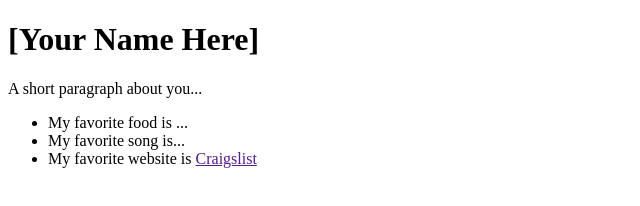
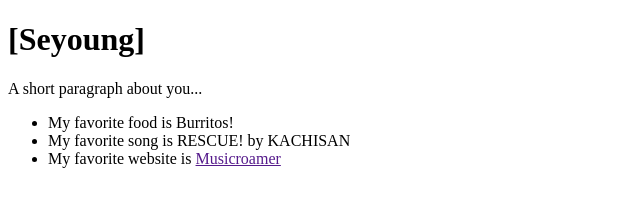
Before and after one commit to olivia625k/UIDesign1, a plain HTML site: page index.html in a window 1280 px wide. Shown: the whole page, without its empty margins (0-640 px from the left). Drawn offline with Linux system fonts and the light colour scheme.

Commit message:
Update index.html

```diff
--- a/index.html
+++ b/index.html
@@ -17,12 +17,12 @@
       <!-- <img src="https://archives.bulbagarden.net/media/upload/2/24/Spr_2c_054.png" alt="Psyduck" /> -->
 
       <!-- about me-->
-      <h1>[Your Name Here]</h1>
+      <h1>[Seyoung]</h1>
       <p class="desc">A short paragraph about you...</p>
       <ul>
-        <li>My favorite food is ...</li>
-        <li>My favorite song is...</li>
-        <li>My favorite website is <a href="">Craigslist</a></li>
+        <li>My favorite food is Burritos!</li>
+        <li>My favorite song is RESCUE! by KACHISAN</li>
+        <li>My favorite website is <a href="">Musicroamer</a></li>
       </ul>
 
     </div>
```
